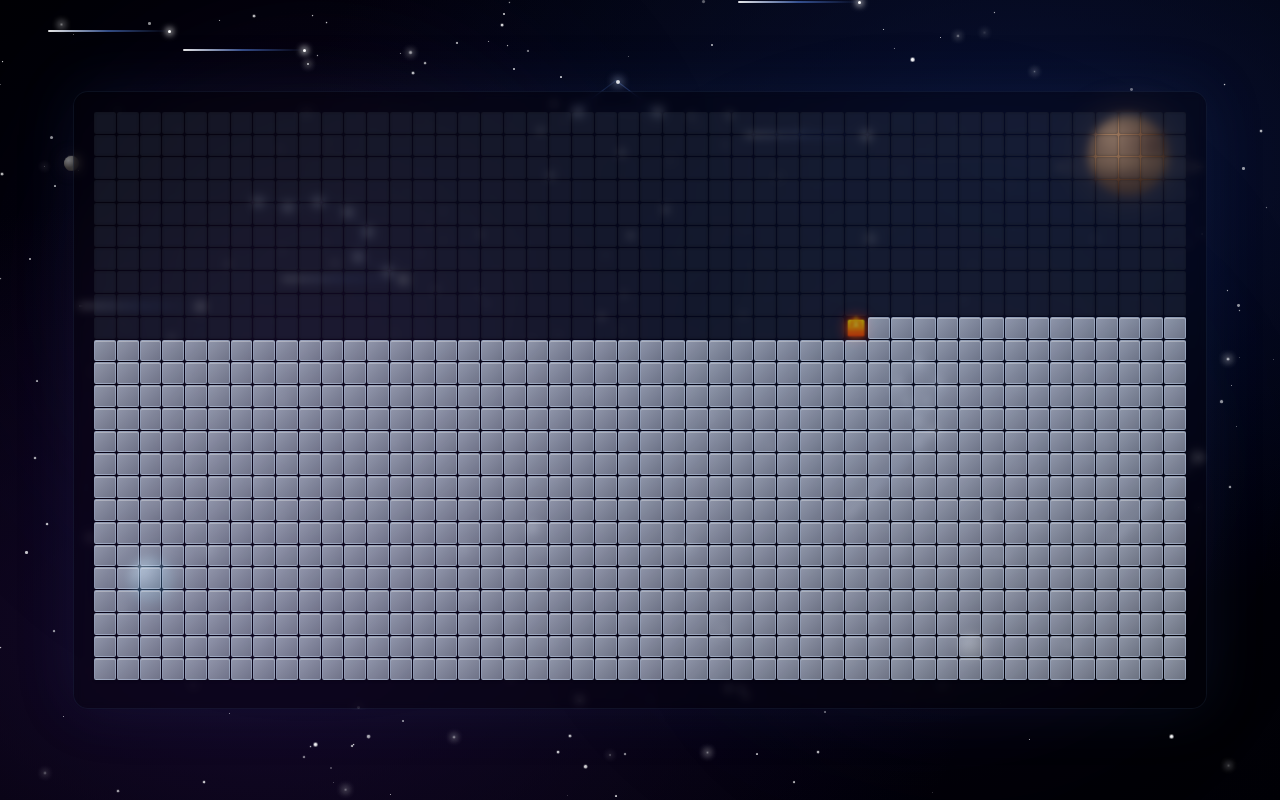
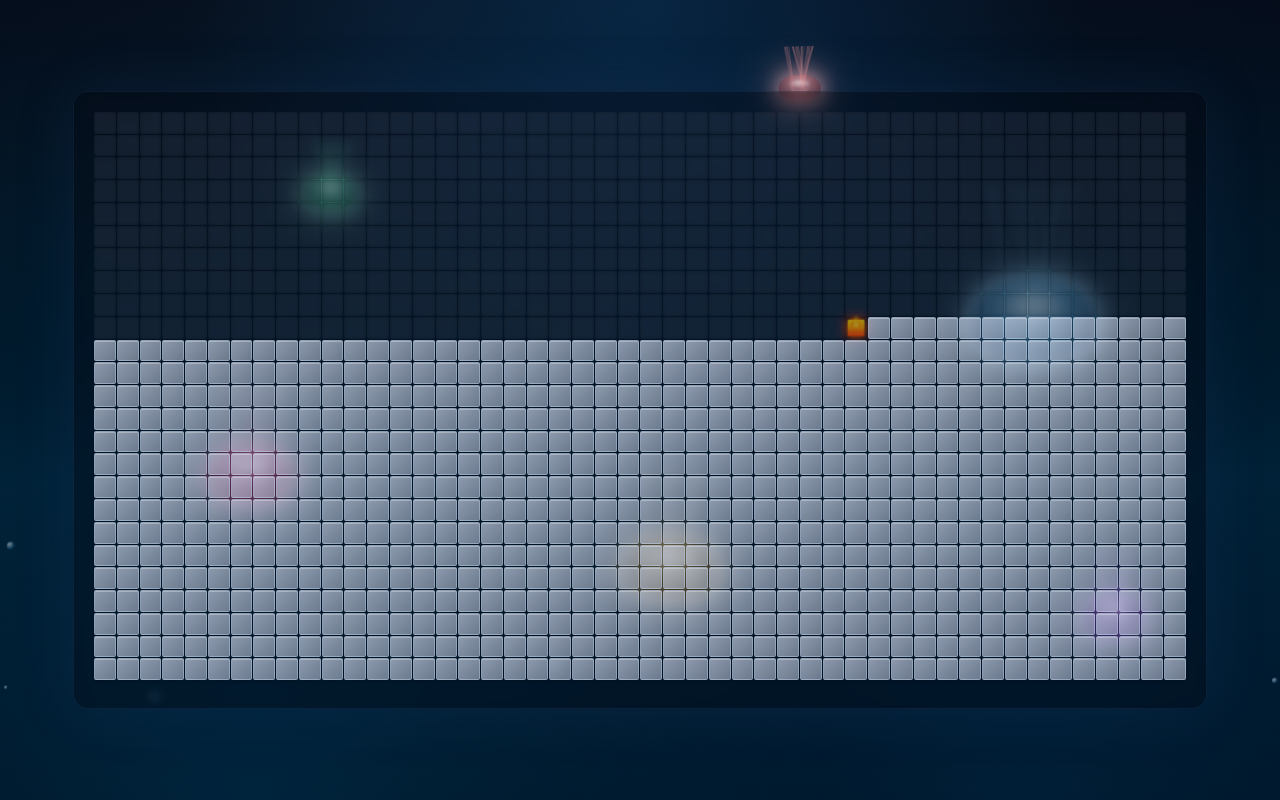
Before and after one commit to kvmaker/deadline, a plain HTML site: page index.html in a window 1280 px wide. Drawn offline with Linux system fonts and the light colour scheme; animation ran at ten frames a second.

Commit message:
背景改为深海水母动画效果

```diff
--- a/index.html
+++ b/index.html
@@ -7,14 +7,11 @@
     <link rel="stylesheet" href="style.css">
 </head>
 <body>
-    <!-- 深邃宇宙背景 -->
-    <div class="universe-bg"></div>
-    <div class="stars" id="stars"></div>
-    <div class="planets" id="planets"></div>
-    <div class="constellations" id="constellations"></div>
-    <div class="nebula nebula-1"></div>
-    <div class="nebula nebula-2"></div>
-    <div class="nebula nebula-3"></div>
+    <!-- 深海水母背景 -->
+    <div class="ocean-bg"></div>
+    <div class="jellyfish-container" id="jellyfishContainer"></div>
+    <div class="bubbles" id="bubbles"></div>
+    <div class="light-rays"></div>
 
     <div class="container">
         <div class="timeline">
--- a/script.js
+++ b/script.js
@@ -111,145 +111,139 @@ function updateCurrentMonthProgress() {
     }
 }
 
-// 生成星空背景
-function generateStars() {
-    const starsContainer = document.getElementById('stars');
-    if (!starsContainer) return;
+// 生成水母
+function generateJellyfish() {
+    const container = document.getElementById('jellyfishContainer');
+    if (!container) return;
 
-    // 生成星星（更多层次）
-    for (let i = 0; i < 300; i++) {
-        const star = document.createElement('div');
-        star.className = 'star';
-        if (Math.random() > 0.9) star.classList.add('bright');
-        star.style.left = `${Math.random() * 100}%`;
-        star.style.top = `${Math.random() * 100}%`;
-        const size = Math.random() * 2.5 + 0.5;
-        star.style.width = `${size}px`;
-        star.style.height = `${size}px`;
-        star.style.setProperty('--duration', `${Math.random() * 4 + 2}s`);
-        star.style.setProperty('--opacity', `${Math.random() * 0.6 + 0.2}`);
-        starsContainer.appendChild(star);
-    }
-
-    // 生成流星（更多、更明显）
-    for (let i = 0; i < 8; i++) {
-        const meteor = document.createElement('div');
-        meteor.className = 'meteor';
-        meteor.style.left = `${Math.random() * 60 + 10}%`;
-        meteor.style.top = `${Math.random() * 40}%`;
-        meteor.style.setProperty('--duration', `${Math.random() * 2 + 1.5}s`);
-        meteor.style.setProperty('--delay', `${Math.random() * 15}s`);
-        starsContainer.appendChild(meteor);
-    }
-}
-
-// 生成星球
-function generatePlanets() {
-    const planetsContainer = document.getElementById('planets');
-    if (!planetsContainer) return;
-
-    const planetTypes = ['gas-giant', 'ice-giant', 'rocky'];
-    const planetConfigs = [
-        { type: 'gas-giant', size: 80, x: 85, y: 15, hasRing: true, duration: 20 },
-        { type: 'ice-giant', size: 45, x: 10, y: 70, hasRing: false, duration: 25 },
-        { type: 'rocky', size: 25, x: 75, y: 80, hasRing: false, duration: 18 },
-        { type: 'rocky', size: 15, x: 5, y: 20, hasRing: false, duration: 22 },
+    // 水母配置 - 不同颜色和大小
+    const jellyfishConfigs = [
+        {
+            size: 80, x: 15, y: 60,
+            bodyColor: 'rgba(255, 100, 180, 0.6)',
+            glowColor: 'rgba(255, 150, 200, 0.8)',
+            edgeColor: 'rgba(255, 80, 150, 0.4)',
+            tentacleColor: 'rgba(255, 120, 180, 0.5)',
+            floatDuration: 15, pulseDuration: 3
+        },
+        {
+            size: 120, x: 75, y: 40,
+            bodyColor: 'rgba(100, 200, 255, 0.5)',
+            glowColor: 'rgba(150, 220, 255, 0.7)',
+            edgeColor: 'rgba(80, 180, 255, 0.3)',
+            tentacleColor: 'rgba(100, 200, 255, 0.4)',
+            floatDuration: 20, pulseDuration: 4
+        },
+        {
+            size: 60, x: 85, y: 75,
+            bodyColor: 'rgba(180, 100, 255, 0.6)',
+            glowColor: 'rgba(200, 150, 255, 0.8)',
+            edgeColor: 'rgba(160, 80, 255, 0.4)',
+            tentacleColor: 'rgba(180, 120, 255, 0.5)',
+            floatDuration: 12, pulseDuration: 2.5
+        },
+        {
+            size: 50, x: 25, y: 25,
+            bodyColor: 'rgba(100, 255, 200, 0.5)',
+            glowColor: 'rgba(150, 255, 220, 0.7)',
+            edgeColor: 'rgba(80, 255, 180, 0.3)',
+            tentacleColor: 'rgba(100, 255, 200, 0.4)',
+            floatDuration: 18, pulseDuration: 3.5
+        },
+        {
+            size: 90, x: 50, y: 70,
+            bodyColor: 'rgba(255, 200, 100, 0.5)',
+            glowColor: 'rgba(255, 220, 150, 0.7)',
+            edgeColor: 'rgba(255, 180, 80, 0.3)',
+            tentacleColor: 'rgba(255, 200, 100, 0.4)',
+            floatDuration: 22, pulseDuration: 3
+        },
+        {
+            size: 40, x: 60, y: 15,
+            bodyColor: 'rgba(255, 150, 150, 0.6)',
+            glowColor: 'rgba(255, 180, 180, 0.8)',
+            edgeColor: 'rgba(255, 120, 120, 0.4)',
+            tentacleColor: 'rgba(255, 150, 150, 0.5)',
+            floatDuration: 14, pulseDuration: 2
+        }
     ];
 
-    planetConfigs.forEach(config => {
-        const planet = document.createElement('div');
-        planet.className = `planet ${config.type}`;
-        planet.style.width = `${config.size}px`;
-        planet.style.height = `${config.size}px`;
-        planet.style.left = `${config.x}%`;
-        planet.style.top = `${config.y}%`;
-        planet.style.setProperty('--duration', `${config.duration}s`);
+    jellyfishConfigs.forEach((config, index) => {
+        const jellyfish = document.createElement('div');
+        jellyfish.className = 'jellyfish';
+        jellyfish.style.setProperty('--size', `${config.size}px`);
+        jellyfish.style.setProperty('--start-x', `${config.x}vw`);
+        jellyfish.style.setProperty('--start-y', `${config.y}vh`);
+        jellyfish.style.setProperty('--float-duration', `${config.floatDuration}s`);
+        jellyfish.style.setProperty('--pulse-duration', `${config.pulseDuration}s`);
+        jellyfish.style.setProperty('--body-color', config.bodyColor);
+        jellyfish.style.setProperty('--glow-color', config.glowColor);
+        jellyfish.style.setProperty('--edge-color', config.edgeColor);
+        jellyfish.style.setProperty('--tentacle-color', config.tentacleColor);
+        jellyfish.style.animationDelay = `${index * -3}s`;
 
-        if (config.hasRing) {
-            const ring = document.createElement('div');
-            ring.className = 'planet-ring';
-            ring.style.width = `${config.size * 1.8}px`;
-            ring.style.height = `${config.size * 0.6}px`;
-            ring.style.left = `${-config.size * 0.4}px`;
-            ring.style.top = `${config.size * 0.35}px`;
-            planet.appendChild(ring);
+        // 水母身体
+        const body = document.createElement('div');
+        body.className = 'jellyfish-body';
+
+        // 内部纹理
+        const inner = document.createElement('div');
+        inner.className = 'jellyfish-inner';
+        body.appendChild(inner);
+
+        jellyfish.appendChild(body);
+
+        // 触须容器
+        const tentacles = document.createElement('div');
+        tentacles.className = 'jellyfish-tentacles';
+        tentacles.style.setProperty('--size', `${config.size}px`);
+
+        // 生成多条触须
+        const tentacleCount = 8;
+        for (let i = 0; i < tentacleCount; i++) {
+            const tentacle = document.createElement('div');
+            tentacle.className = 'tentacle';
+            if (i % 3 === 0) tentacle.classList.add('thick');
+            if (i % 4 === 1) tentacle.classList.add('thin');
+
+            const rotateRange = 15;
+            const baseRotate = (i - tentacleCount / 2) * 3;
+            tentacle.style.setProperty('--rotate-start', `${baseRotate - rotateRange / 2}deg`);
+            tentacle.style.setProperty('--rotate-end', `${baseRotate + rotateRange / 2}deg`);
+            tentacle.style.setProperty('--wave-duration', `${2 + Math.random()}s`);
+            tentacle.style.setProperty('--delay', `${i * 0.1}s`);
+
+            tentacles.appendChild(tentacle);
         }
 
-        planetsContainer.appendChild(planet);
+        jellyfish.appendChild(tentacles);
+        container.appendChild(jellyfish);
     });
 }
 
-// 生成星座
-function generateConstellations() {
-    const constellationsContainer = document.getElementById('constellations');
-    if (!constellationsContainer) return;
+// 生成气泡
+function generateBubbles() {
+    const container = document.getElementById('bubbles');
+    if (!container) return;
 
-    // 定义几个简单的星座图案
-    const constellations = [
-        // 北斗七星形状
-        {
-            x: 20, y: 25,
-            stars: [[0, 0], [30, 5], [60, 0], [90, 10], [110, 30], [100, 55], [130, 70]],
-            lines: [[0, 1], [1, 2], [2, 3], [3, 4], [4, 5], [5, 6]]
-        },
-        // 猎户座形状
-        {
-            x: 70, y: 45,
-            stars: [[20, 0], [0, 20], [40, 20], [10, 40], [30, 40], [20, 60], [20, 80]],
-            lines: [[0, 1], [0, 2], [1, 3], [2, 4], [3, 5], [4, 5], [5, 6]]
-        },
-        // 三角形
-        {
-            x: 45, y: 10,
-            stars: [[0, 30], [40, 0], [80, 30]],
-            lines: [[0, 1], [1, 2], [2, 0]]
-        }
-    ];
-
-    constellations.forEach(constellation => {
-        const group = document.createElement('div');
-        group.className = 'constellation';
-        group.style.left = `${constellation.x}%`;
-        group.style.top = `${constellation.y}%`;
-
-        // 绘制连线
-        constellation.lines.forEach(([from, to]) => {
-            const star1 = constellation.stars[from];
-            const star2 = constellation.stars[to];
-            const line = document.createElement('div');
-            line.className = 'constellation-line';
-
-            const dx = star2[0] - star1[0];
-            const dy = star2[1] - star1[1];
-            const length = Math.sqrt(dx * dx + dy * dy);
-            const angle = Math.atan2(dy, dx) * 180 / Math.PI;
-
-            line.style.width = `${length}px`;
-            line.style.left = `${star1[0]}px`;
-            line.style.top = `${star1[1]}px`;
-            line.style.transform = `rotate(${angle}deg)`;
-
-            group.appendChild(line);
-        });
-
-        // 绘制星星
-        constellation.stars.forEach(([x, y]) => {
-            const star = document.createElement('div');
-            star.className = 'constellation-star';
-            star.style.left = `${x}px`;
-            star.style.top = `${y}px`;
-            group.appendChild(star);
-        });
-
-        constellationsContainer.appendChild(group);
-    });
+    for (let i = 0; i < 30; i++) {
+        const bubble = document.createElement('div');
+        bubble.className = 'bubble';
+        const size = Math.random() * 8 + 3;
+        bubble.style.width = `${size}px`;
+        bubble.style.height = `${size}px`;
+        bubble.style.left = `${Math.random() * 100}%`;
+        bubble.style.bottom = `${Math.random() * 20}%`;
+        bubble.style.setProperty('--duration', `${Math.random() * 10 + 8}s`);
+        bubble.style.setProperty('--delay', `${Math.random() * 15}s`);
+        container.appendChild(bubble);
+    }
 }
 
 // 初始化
 window.addEventListener('load', () => {
-    generateStars();
-    generatePlanets();
-    generateConstellations();
+    generateJellyfish();
+    generateBubbles();
     generateLifeGrid();
 
     // 每分钟更新一次进度
--- a/style.css
+++ b/style.css
@@ -6,7 +6,7 @@
 
 body {
     font-family: -apple-system, BlinkMacSystemFont, 'Segoe UI', Roboto, 'Helvetica Neue', Arial, sans-serif;
-    background: #000005;
+    background: #000510;
     min-height: 100vh;
     padding: 10px;
     color: #333;
@@ -17,22 +17,187 @@ body {
     position: relative;
 }
 
-/* 深邃宇宙背景 */
-.universe-bg {
+/* 深海背景 */
+.ocean-bg {
     position: fixed;
     top: 0;
     left: 0;
     width: 100%;
     height: 100%;
     background:
-        radial-gradient(ellipse at 20% 80%, rgba(25, 10, 50, 0.8) 0%, transparent 50%),
-        radial-gradient(ellipse at 80% 20%, rgba(10, 20, 60, 0.8) 0%, transparent 50%),
-        radial-gradient(ellipse at 50% 50%, rgba(5, 5, 20, 1) 0%, #000005 100%);
+        radial-gradient(ellipse at 50% 0%, rgba(0, 30, 60, 0.8) 0%, transparent 50%),
+        radial-gradient(ellipse at 20% 100%, rgba(0, 50, 80, 0.6) 0%, transparent 40%),
+        radial-gradient(ellipse at 80% 100%, rgba(0, 40, 70, 0.6) 0%, transparent 40%),
+        linear-gradient(180deg, #000510 0%, #001525 30%, #002035 60%, #001020 100%);
     z-index: 0;
 }
 
-/* 宇宙星空背景 */
-.stars {
+/* 光线效果 */
+.light-rays {
+    position: fixed;
+    top: 0;
+    left: 0;
+    width: 100%;
+    height: 100%;
+    background:
+        linear-gradient(180deg, rgba(100, 180, 255, 0.03) 0%, transparent 40%),
+        radial-gradient(ellipse at 30% 0%, rgba(100, 200, 255, 0.05) 0%, transparent 50%),
+        radial-gradient(ellipse at 70% 0%, rgba(80, 150, 200, 0.04) 0%, transparent 50%);
+    pointer-events: none;
+    z-index: 1;
+}
+
+/* 水母容器 */
+.jellyfish-container {
+    position: fixed;
+    top: 0;
+    left: 0;
+    width: 100%;
+    height: 100%;
+    pointer-events: none;
+    z-index: 2;
+}
+
+/* 水母主体 */
+.jellyfish {
+    position: absolute;
+    animation: jellyfishFloat var(--float-duration) ease-in-out infinite;
+}
+
+.jellyfish-body {
+    position: relative;
+    width: var(--size);
+    height: calc(var(--size) * 0.7);
+    background: radial-gradient(ellipse at 50% 30%,
+        var(--glow-color) 0%,
+        var(--body-color) 40%,
+        var(--edge-color) 80%,
+        transparent 100%);
+    border-radius: 50% 50% 40% 40%;
+    filter: blur(0.5px);
+    box-shadow:
+        0 0 20px var(--glow-color),
+        0 0 40px var(--glow-color),
+        inset 0 -10px 20px rgba(0, 0, 0, 0.2);
+    animation: jellyfishPulse var(--pulse-duration) ease-in-out infinite;
+}
+
+.jellyfish-body::before {
+    content: '';
+    position: absolute;
+    top: 15%;
+    left: 20%;
+    width: 60%;
+    height: 40%;
+    background: radial-gradient(ellipse, rgba(255, 255, 255, 0.4) 0%, transparent 70%);
+    border-radius: 50%;
+}
+
+.jellyfish-body::after {
+    content: '';
+    position: absolute;
+    bottom: 0;
+    left: 10%;
+    width: 80%;
+    height: 30%;
+    background: linear-gradient(180deg, transparent 0%, var(--edge-color) 100%);
+    border-radius: 0 0 40% 40%;
+    opacity: 0.6;
+}
+
+/* 水母内部纹理 */
+.jellyfish-inner {
+    position: absolute;
+    top: 20%;
+    left: 25%;
+    width: 50%;
+    height: 50%;
+    border: 2px solid rgba(255, 255, 255, 0.2);
+    border-radius: 50% 50% 40% 40%;
+    animation: innerPulse var(--pulse-duration) ease-in-out infinite;
+}
+
+/* 水母触须 */
+.jellyfish-tentacles {
+    position: absolute;
+    bottom: -5px;
+    left: 50%;
+    transform: translateX(-50%);
+    width: 80%;
+    height: calc(var(--size) * 1.5);
+    display: flex;
+    justify-content: space-around;
+}
+
+.tentacle {
+    width: 2px;
+    height: 100%;
+    background: linear-gradient(180deg, var(--tentacle-color) 0%, transparent 100%);
+    border-radius: 0 0 50% 50%;
+    transform-origin: top center;
+    animation: tentacleWave var(--wave-duration) ease-in-out infinite;
+    animation-delay: var(--delay);
+    opacity: 0.7;
+}
+
+.tentacle.thick {
+    width: 4px;
+    opacity: 0.5;
+}
+
+.tentacle.thin {
+    width: 1px;
+    height: 120%;
+    opacity: 0.4;
+}
+
+/* 水母动画 */
+@keyframes jellyfishFloat {
+    0%, 100% {
+        transform: translate(var(--start-x), var(--start-y)) rotate(-3deg);
+    }
+    25% {
+        transform: translate(calc(var(--start-x) + 20px), calc(var(--start-y) - 30px)) rotate(2deg);
+    }
+    50% {
+        transform: translate(calc(var(--start-x) + 10px), calc(var(--start-y) - 50px)) rotate(-2deg);
+    }
+    75% {
+        transform: translate(calc(var(--start-x) - 15px), calc(var(--start-y) - 25px)) rotate(3deg);
+    }
+}
+
+@keyframes jellyfishPulse {
+    0%, 100% {
+        transform: scaleX(1) scaleY(1);
+    }
+    50% {
+        transform: scaleX(1.05) scaleY(0.92);
+    }
+}
+
+@keyframes innerPulse {
+    0%, 100% {
+        transform: scale(1);
+        opacity: 0.3;
+    }
+    50% {
+        transform: scale(0.9);
+        opacity: 0.5;
+    }
+}
+
+@keyframes tentacleWave {
+    0%, 100% {
+        transform: rotate(var(--rotate-start)) scaleY(1);
+    }
+    50% {
+        transform: rotate(var(--rotate-end)) scaleY(0.9);
+    }
+}
+
+/* 气泡 */
+.bubbles {
     position: fixed;
     top: 0;
     left: 0;
@@ -42,194 +207,30 @@ body {
     z-index: 1;
 }
 
-.star {
+.bubble {
     position: absolute;
-    background: #fff;
     border-radius: 50%;
-    animation: twinkle var(--duration) ease-in-out infinite;
+    background: radial-gradient(circle at 30% 30%, rgba(255, 255, 255, 0.8) 0%, rgba(100, 200, 255, 0.3) 50%, transparent 70%);
+    animation: bubbleRise var(--duration) ease-in infinite;
+    animation-delay: var(--delay);
+    opacity: 0;
 }
 
-.star.bright {
-    box-shadow: 0 0 6px 2px rgba(255, 255, 255, 0.6);
-}
-
-@keyframes twinkle {
-    0%, 100% { opacity: var(--opacity); transform: scale(1); }
-    50% { opacity: 1; transform: scale(1.3); }
-}
-
-/* 流星 */
-.meteor {
-    position: absolute;
-    width: 3px;
-    height: 3px;
-    background: #fff;
-    border-radius: 50%;
-    animation: meteor var(--duration) linear infinite;
-    animation-delay: var(--delay);
-    box-shadow: 0 0 6px 2px rgba(255, 255, 255, 0.8);
-}
-
-.meteor::before {
-    content: '';
-    position: absolute;
-    width: 120px;
-    height: 2px;
-    background: linear-gradient(90deg, rgba(255,255,255,0.9), rgba(100,150,255,0.5), transparent);
-    transform: translateX(-100%);
-    border-radius: 2px;
-}
-
-@keyframes meteor {
+@keyframes bubbleRise {
     0% {
-        transform: translate(0, 0) rotate(-45deg);
-        opacity: 1;
+        transform: translateY(0) scale(1);
+        opacity: 0;
     }
-    70% {
-        opacity: 1;
+    10% {
+        opacity: 0.6;
+    }
+    90% {
+        opacity: 0.4;
     }
     100% {
-        transform: translate(400px, 400px) rotate(-45deg);
+        transform: translateY(-100vh) scale(1.2);
         opacity: 0;
     }
-}
-
-/* 星球 */
-.planets {
-    position: fixed;
-    top: 0;
-    left: 0;
-    width: 100%;
-    height: 100%;
-    pointer-events: none;
-    z-index: 1;
-}
-
-.planet {
-    position: absolute;
-    border-radius: 50%;
-    animation: planetFloat var(--duration) ease-in-out infinite;
-}
-
-.planet.gas-giant {
-    background:
-        radial-gradient(circle at 30% 30%, rgba(255, 200, 150, 0.9) 0%, transparent 50%),
-        linear-gradient(180deg,
-            rgba(200, 150, 100, 0.8) 0%,
-            rgba(180, 120, 80, 0.9) 20%,
-            rgba(160, 100, 60, 0.8) 40%,
-            rgba(200, 140, 90, 0.9) 60%,
-            rgba(170, 110, 70, 0.8) 80%,
-            rgba(150, 90, 50, 0.9) 100%);
-    box-shadow:
-        inset -10px -10px 30px rgba(0, 0, 0, 0.5),
-        0 0 40px rgba(200, 150, 100, 0.3);
-}
-
-.planet.ice-giant {
-    background:
-        radial-gradient(circle at 30% 30%, rgba(200, 230, 255, 0.9) 0%, transparent 50%),
-        linear-gradient(180deg,
-            rgba(100, 150, 200, 0.9) 0%,
-            rgba(80, 130, 180, 0.8) 50%,
-            rgba(60, 110, 160, 0.9) 100%);
-    box-shadow:
-        inset -8px -8px 25px rgba(0, 0, 0, 0.4),
-        0 0 30px rgba(100, 150, 200, 0.4);
-}
-
-.planet.rocky {
-    background:
-        radial-gradient(circle at 30% 30%, rgba(180, 180, 180, 0.9) 0%, transparent 50%),
-        radial-gradient(circle at 60% 70%, rgba(100, 100, 100, 0.5) 0%, transparent 30%),
-        linear-gradient(180deg, rgba(150, 140, 130, 0.9) 0%, rgba(100, 90, 80, 0.9) 100%);
-    box-shadow:
-        inset -5px -5px 15px rgba(0, 0, 0, 0.5),
-        0 0 20px rgba(150, 140, 130, 0.2);
-}
-
-.planet-ring {
-    position: absolute;
-    border: 3px solid rgba(200, 180, 150, 0.4);
-    border-radius: 50%;
-    transform: rotateX(75deg);
-    box-shadow: 0 0 10px rgba(200, 180, 150, 0.2);
-}
-
-@keyframes planetFloat {
-    0%, 100% { transform: translateY(0); }
-    50% { transform: translateY(-10px); }
-}
-
-/* 星座连线 */
-.constellations {
-    position: fixed;
-    top: 0;
-    left: 0;
-    width: 100%;
-    height: 100%;
-    pointer-events: none;
-    z-index: 1;
-}
-
-.constellation {
-    position: absolute;
-}
-
-.constellation-star {
-    position: absolute;
-    width: 4px;
-    height: 4px;
-    background: rgba(255, 255, 255, 0.9);
-    border-radius: 50%;
-    box-shadow: 0 0 8px 2px rgba(200, 220, 255, 0.6);
-}
-
-.constellation-line {
-    position: absolute;
-    height: 1px;
-    background: linear-gradient(90deg, rgba(100, 150, 255, 0.3), rgba(100, 150, 255, 0.1));
-    transform-origin: left center;
-}
-
-/* 星云效果 */
-.nebula {
-    position: fixed;
-    border-radius: 50%;
-    filter: blur(100px);
-    animation: nebulaPulse 12s ease-in-out infinite;
-    z-index: 0;
-}
-
-.nebula-1 {
-    top: 5%;
-    left: 5%;
-    width: 500px;
-    height: 500px;
-    background: radial-gradient(circle, rgba(80, 40, 120, 0.4) 0%, rgba(40, 20, 80, 0.2) 50%, transparent 70%);
-}
-
-.nebula-2 {
-    bottom: 5%;
-    right: 5%;
-    width: 600px;
-    height: 600px;
-    background: radial-gradient(circle, rgba(20, 60, 100, 0.4) 0%, rgba(10, 30, 60, 0.2) 50%, transparent 70%);
-    animation-delay: -6s;
-}
-
-.nebula-3 {
-    top: 40%;
-    left: 60%;
-    width: 400px;
-    height: 400px;
-    background: radial-gradient(circle, rgba(100, 30, 60, 0.3) 0%, rgba(50, 15, 30, 0.15) 50%, transparent 70%);
-    animation-delay: -3s;
-}
-
-@keyframes nebulaPulse {
-    0%, 100% { opacity: 0.6; transform: scale(1); }
-    50% { opacity: 0.9; transform: scale(1.15); }
 }
 
 .container {
```
